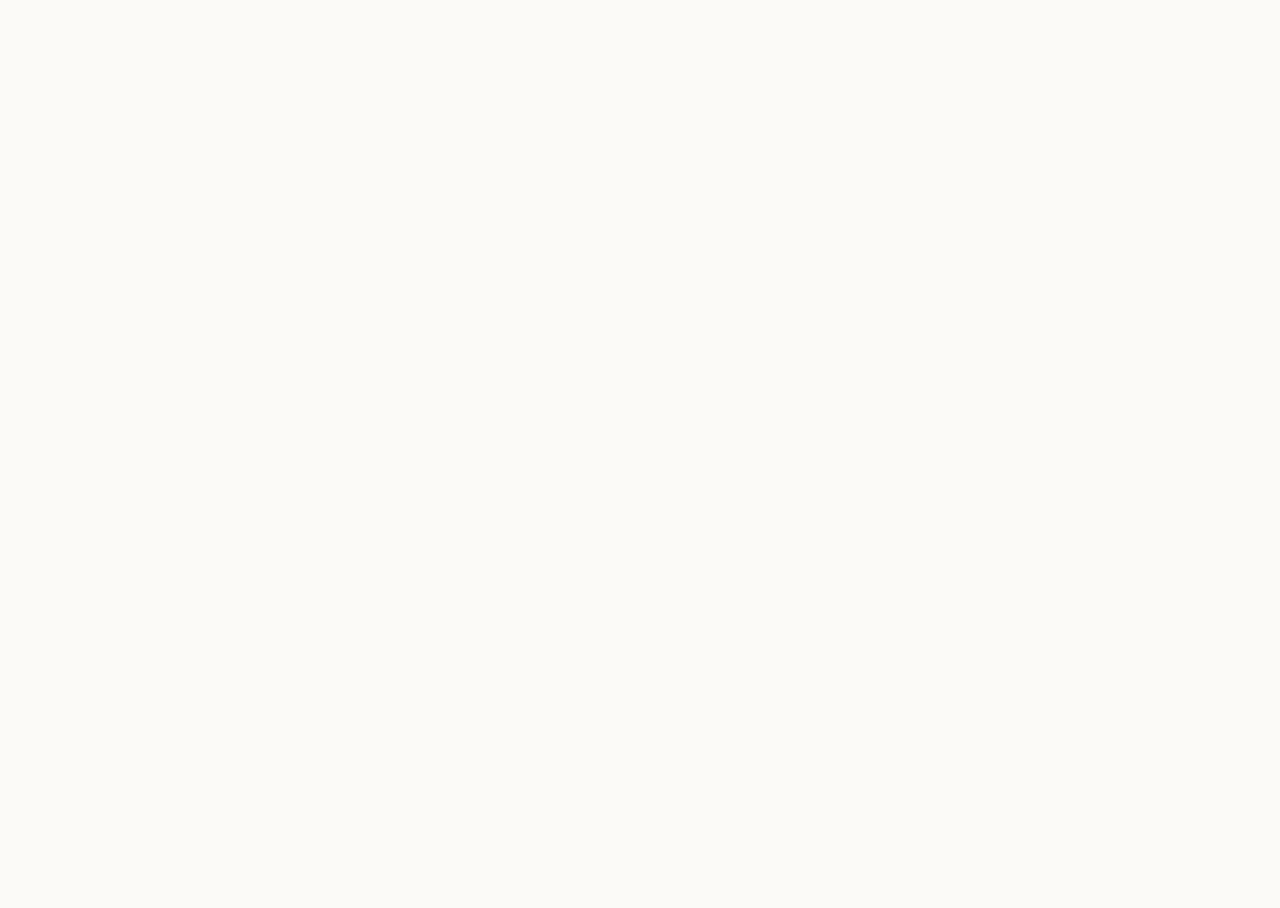
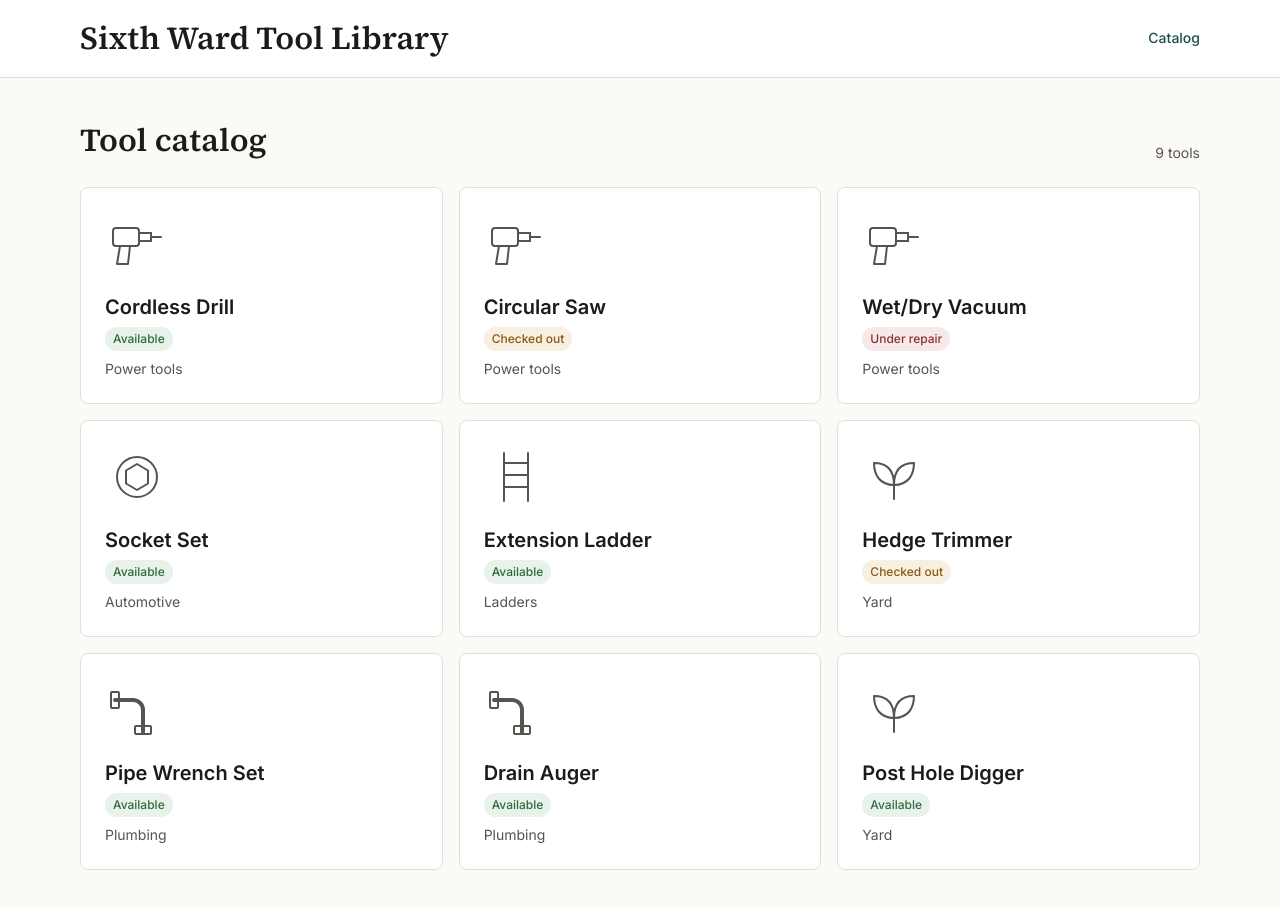
Before and after one commit to Marhysa/d4d-build-a, a website: page index.html in a window 1280 px wide. Before the commit the page ends 800 px from the top, so only its background shows below. Drawn offline with Linux system fonts and the light colour scheme.

Commit message:
Adjusted the status badge to the left side of the tool card.

```diff
--- a/index.html
+++ b/index.html
@@ -10,6 +10,84 @@
   <link rel="stylesheet" href="dist/styles.css">
 </head>
 <body class="min-h-screen bg-surface font-body text-ink antialiased">
-  <!-- Screen 1: Catalog. Build this screen against SPEC.md. -->
+  <header class="border-b border-border bg-surface-raised">
+    <div class="mx-auto flex max-w-6xl items-center justify-between px-md py-md">
+      <a class="font-display text-xl text-ink" href="index.html">Sixth Ward Tool Library</a>
+      <a class="text-sm font-medium text-accent underline-offset-4 hover:underline" href="index.html" aria-current="page">Catalog</a>
+    </div>
+  </header>
+
+  <main class="mx-auto max-w-6xl px-md py-xl">
+    <section aria-labelledby="catalog-heading">
+      <div class="mb-lg flex items-end justify-between gap-md">
+        <h1 id="catalog-heading" class="font-display text-xl">Tool catalog</h1>
+        <p id="result-count" class="text-sm text-ink-muted" role="status" aria-live="polite">Loading tools...</p>
+      </div>
+      <div id="tool-grid" class="grid grid-cols-1 gap-md lg:grid-cols-3" aria-label="Tools"></div>
+      <p id="load-error" class="mt-lg hidden text-sm text-status-repair" role="alert">The catalog could not be loaded. Please try again.</p>
+    </section>
+  </main>
+
+  <script>
+    const availabilityDetails = {
+      available: { label: "Available", classes: "bg-status-available-bg text-status-available" },
+      checked_out: { label: "Checked out", classes: "bg-status-out-bg text-status-out" },
+      repair: { label: "Under repair", classes: "bg-status-repair-bg text-status-repair" }
+    };
+
+    async function renderCatalog() {
+      const grid = document.querySelector("#tool-grid");
+      const resultCount = document.querySelector("#result-count");
+      const loadError = document.querySelector("#load-error");
+
+      try {
+        const response = await fetch("data/tools.json");
+        if (!response.ok) throw new Error("Catalog request failed");
+
+        const data = await response.json();
+        const categoryLabels = new Map(data.categories.map((category) => [category.id, category.label]));
+        const tools = data.tools.filter((tool) => tool.availability !== "retired");
+
+        resultCount.textContent = `${tools.length} ${tools.length === 1 ? "tool" : "tools"}`;
+        grid.replaceChildren(...tools.map((tool) => {
+          const availability = availabilityDetails[tool.availability];
+          const card = document.createElement("a");
+          card.href = `tool.html?id=${encodeURIComponent(tool.id)}`;
+          card.className = "flex min-h-48 flex-col rounded-card border border-border bg-surface-raised p-lg transition-colors hover:border-accent";
+
+          const top = document.createElement("div");
+          top.className = "mb-md flex items-start";
+
+          const icon = document.createElement("img");
+          icon.src = `images/${encodeURIComponent(tool.category)}.svg`;
+          icon.alt = "";
+          icon.width = 64;
+          icon.height = 64;
+          icon.className = "h-16 w-16 shrink-0";
+
+          const badge = document.createElement("span");
+          badge.className = `mb-sm self-start rounded-full px-sm py-xs text-xs font-medium ${availability.classes}`;
+          badge.textContent = availability.label;
+          top.append(icon);
+
+          const name = document.createElement("h2");
+          name.className = "mb-xs text-lg font-semibold text-ink";
+          name.textContent = tool.name;
+
+          const category = document.createElement("p");
+          category.className = "text-sm text-ink-muted";
+          category.textContent = categoryLabels.get(tool.category) ?? tool.category;
+
+          card.append(top, name, badge, category);
+          return card;
+        }));
+      } catch {
+        resultCount.textContent = "";
+        loadError.classList.remove("hidden");
+      }
+    }
+
+    renderCatalog();
+  </script>
 </body>
 </html>
```
Also changed, not shown: README.md, dist/styles.css.
